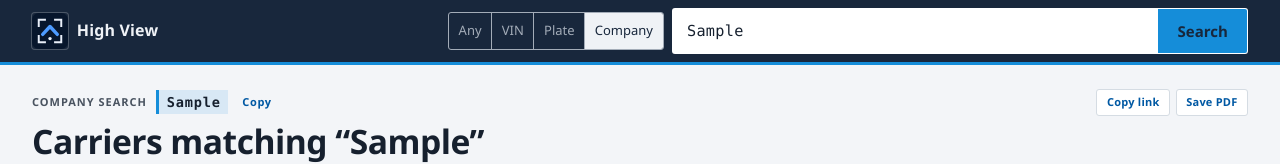
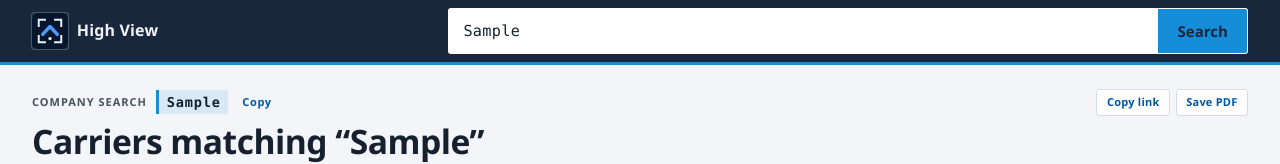
Before and after one commit to jreynoso111/OpenVIN, a website built with Vite: page index.html in a window 1280 px wide. Both pictures are taken after typing "Sample" into the empty fields and a click on the button "Search". Shown: the top 164 px of the page. Built offline with nearby package versions, Linux system fonts and the light colour scheme; no server answers.

Commit message:
Remove search type picker

```diff
--- a/src/styles/base.css
+++ b/src/styles/base.css
@@ -177,35 +177,6 @@ code {
   width: 100%;
 }
 
-.search__modes {
-  display: flex;
-  flex-wrap: wrap;
-  gap: 0;
-  border: var(--rule);
-  border-color: var(--color-hairline-strong);
-  border-radius: var(--radius);
-  width: max-content;
-  max-width: 100%;
-  overflow: hidden;
-}
-
-.search__mode {
-  padding: 0.35rem 0.8rem;
-  font-size: var(--text-small);
-  color: var(--color-text-secondary);
-  min-height: 36px;
-}
-
-.search__mode + .search__mode {
-  border-left: var(--rule);
-  border-color: var(--color-hairline-strong);
-}
-
-.search__mode[aria-pressed='true'] {
-  background: var(--color-text);
-  color: var(--color-bg);
-}
-
 .search__row {
   display: flex;
   gap: 0;
@@ -238,15 +209,6 @@ code {
   color: var(--color-text-tertiary);
 }
 
-.search__state {
-  color: var(--color-text);
-  border: none;
-  border-left: var(--rule);
-  background: var(--color-inset);
-  padding-inline: 0.6rem;
-  font-size: var(--text-small);
-}
-
 .search__go {
   padding-inline: 1.2rem;
   background: var(--color-text);
@@ -271,28 +233,10 @@ code {
 
 /* Compact search inside the dark top bar */
 .search--compact {
-  grid-template-columns: auto 1fr;
+  grid-template-columns: minmax(0, 1fr);
   align-items: center;
   max-width: 50rem;
   margin-left: auto;
-}
-
-.search--compact .search__modes {
-  border-color: var(--color-on-ink-muted);
-}
-
-.search--compact .search__mode {
-  color: var(--color-on-ink-muted);
-  padding-inline: 0.6rem;
-}
-
-.search--compact .search__mode + .search__mode {
-  border-color: var(--color-on-ink-muted);
-}
-
-.search--compact .search__mode[aria-pressed='true'] {
-  background: var(--color-on-ink);
-  color: var(--color-ink-bar);
 }
 
 .search--compact .search__row {
--- a/src/ui/searchForm.ts
+++ b/src/ui/searchForm.ts
@@ -1,14 +1,9 @@
-/** The one search box: mode switch, free text, optional plate state. */
+/** One free-text search box that identifies the query type automatically. */
 
-import { parseSearch, US_STATES, type SearchMode, type SearchQuery } from '../lib/query';
+import { parseSearch, type SearchQuery } from '../lib/query';
 import { el } from './dom';
 
-const MODES: ReadonlyArray<{ mode: SearchMode; label: string; placeholder: string }> = [
-  { mode: 'auto', label: 'Any', placeholder: 'VIN, plate, company, DBA, USDOT or MC' },
-  { mode: 'vin', label: 'VIN', placeholder: '17-character VIN' },
-  { mode: 'plate', label: 'Plate', placeholder: 'Plate number, e.g. 80764A' },
-  { mode: 'carrier', label: 'Company', placeholder: 'Legal name, DBA, USDOT or MC number' },
-];
+const PLACEHOLDER = 'VIN, plate + state, company, USDOT or MC';
 
 export interface SearchForm {
   readonly root: HTMLElement;
@@ -20,7 +15,6 @@ export function createSearchForm(
   onSearch: (query: SearchQuery) => void,
   options: { readonly compact?: boolean; readonly id: string },
 ): SearchForm {
-  let mode: SearchMode = 'auto';
   const inputId = options.id + '-input';
   const errorId = options.id + '-error';
   const input = el('input', {
@@ -31,37 +25,10 @@ export function createSearchForm(
     autocapitalize: 'characters',
     spellcheck: 'false',
     enterkeyhint: 'search',
-    placeholder: MODES[0]?.placeholder ?? '',
+    placeholder: PLACEHOLDER,
     'aria-describedby': errorId,
   });
-  const state = el(
-    'select',
-    { class: 'search__state', 'aria-label': 'Plate state', hidden: true },
-    el('option', { value: '' }, 'Any state'),
-    ...US_STATES.map((code) => el('option', { value: code }, code)),
-  );
   const error = el('p', { class: 'search__error', id: errorId, 'aria-live': 'polite' });
-
-  const buttons = MODES.map((entry) =>
-    el(
-      'button',
-      {
-        type: 'button',
-        class: 'search__mode',
-        'aria-pressed': entry.mode === mode ? 'true' : 'false',
-        onclick: () => setMode(entry.mode),
-      },
-      entry.label,
-    ),
-  );
-
-  function setMode(next: SearchMode): void {
-    mode = next;
-    MODES.forEach((entry, index) => buttons[index]?.setAttribute('aria-pressed', entry.mode === next ? 'true' : 'false'));
-    input.placeholder = MODES.find((entry) => entry.mode === next)?.placeholder ?? '';
-    state.hidden = next !== 'plate';
-    input.focus();
-  }
 
   const form = el(
     'form',
@@ -71,7 +38,7 @@ export function createSearchForm(
       novalidate: true,
       onsubmit: (event: Event) => {
         event.preventDefault();
-        const result = parseSearch(input.value, mode, state.value || null);
+        const result = parseSearch(input.value, 'auto');
         if (!result.ok) {
           error.textContent = result.error;
           input.setAttribute('aria-invalid', 'true');
@@ -83,13 +50,11 @@ export function createSearchForm(
         onSearch(result.query);
       },
     },
-    el('div', { class: 'search__modes', role: 'group', 'aria-label': 'Search by' }, ...buttons),
     el(
       'div',
       { class: 'search__row' },
       el('label', { class: 'visually-hidden', for: inputId }, 'Search'),
       input,
-      state,
       el('button', { class: 'search__go', type: 'submit' }, 'Search'),
     ),
     error,
@@ -101,22 +66,15 @@ export function createSearchForm(
       error.textContent = '';
       if (!query) {
         input.value = '';
-        setModeQuiet('auto');
         return;
       }
-      input.value = query.kind === 'dot' ? 'USDOT ' + query.value : query.kind === 'mc' ? 'MC ' + query.value : query.value;
-      setModeQuiet(query.kind === 'vin' ? 'vin' : query.kind === 'plate' ? 'plate' : 'carrier');
-      state.value = query.kind === 'plate' && query.state ? query.state : '';
+      if (query.kind === 'dot') input.value = 'USDOT ' + query.value;
+      else if (query.kind === 'mc') input.value = 'MC ' + query.value;
+      else if (query.kind === 'plate' && query.state) input.value = query.value + ' ' + query.state;
+      else input.value = query.value;
     },
     focus(): void {
       input.focus({ preventScroll: true });
     },
   };
-
-  function setModeQuiet(next: SearchMode): void {
-    mode = next;
-    MODES.forEach((entry, index) => buttons[index]?.setAttribute('aria-pressed', entry.mode === next ? 'true' : 'false'));
-    input.placeholder = MODES.find((entry) => entry.mode === next)?.placeholder ?? '';
-    state.hidden = next !== 'plate';
-  }
 }
```
